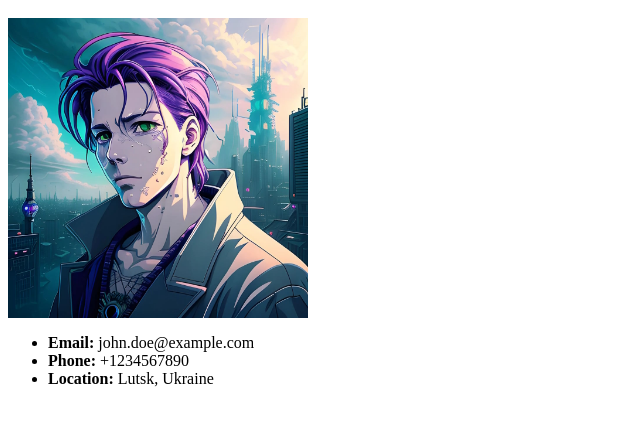
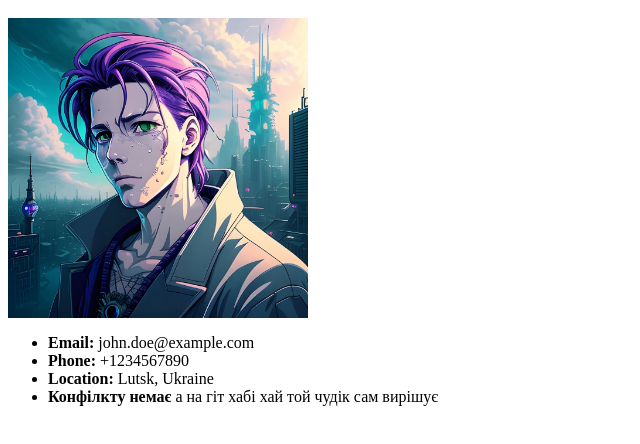
Before and after one commit to biorixx/testproject1, a plain HTML site: page index.html in a window 1280 px wide. Shown: the part 48-492 px from the top of the page, without its empty margins (0-640 px from the left). Drawn offline with Linux system fonts and the light colour scheme.

Commit message:
Зберігаю зміни index.html перед merge

```diff
--- a/index.html
+++ b/index.html
@@ -15,6 +15,8 @@
  +1234567890</li>
  <li><b>Location:</b>
  Lutsk, Ukraine</li>
+ <li><b>Конфілкту немає</b>
+ а на гіт хабі хай той чудік сам вирішує</li>
  </ul>
  </div>
  </body>
```
